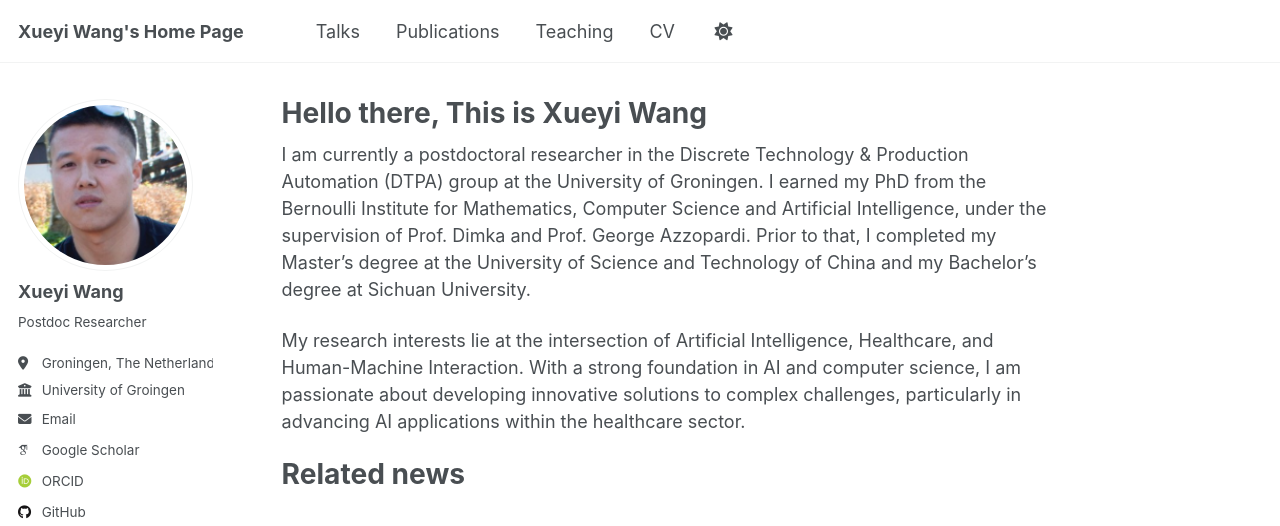
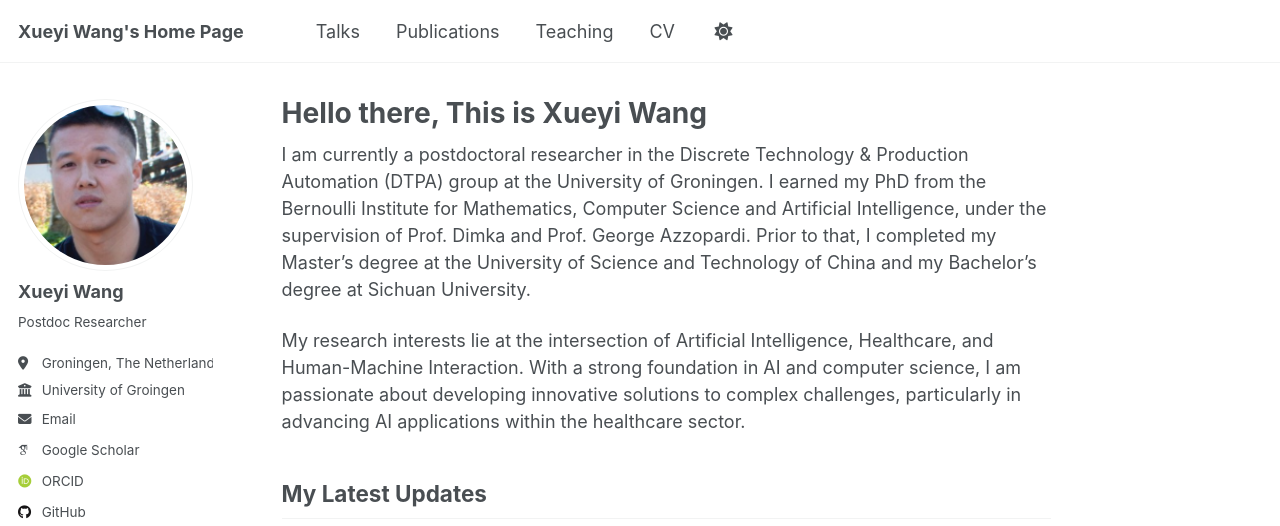
Before and after one commit to Xueyi-Wang/Xueyi-Wang.github.io, a Jekyll site: the page built from _pages/about.md, in a window 1280 px wide and 900 px high, cut to the strip 0-526 px from the top of the window. Built offline with Jekyll 4.4.1, drawn with Linux system fonts in a browser that asks for light colours; some web fonts are replaced.

Commit message:
related news

```diff
--- a/_pages/about.md
+++ b/_pages/about.md
@@ -16,7 +16,7 @@ My research interests lie at the intersection of Artificial Intelligence, Health
 - [X (Twitter)](https://x.com/XueyiWang_) -->
 
 
-# Related news
+<!-- # Related news -->
 ## My Latest Updates
 <iframe src="https://www.linkedin.com/embed/feed/update/urn:li:share:7193599189233082368"
        height="450" width="100%" frameborder="0" allowfullscreen="" title="Embedded post"></iframe>
```
